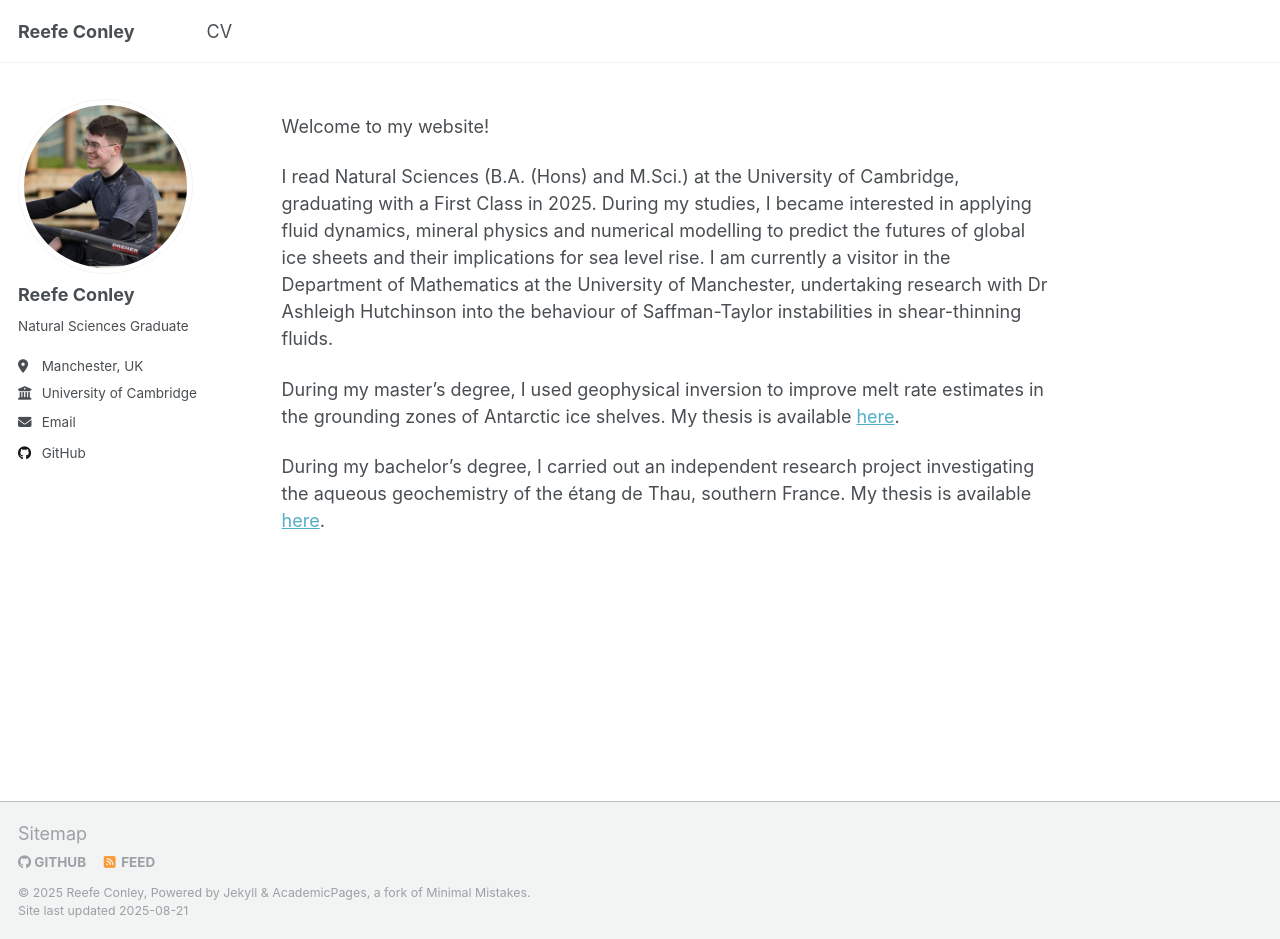
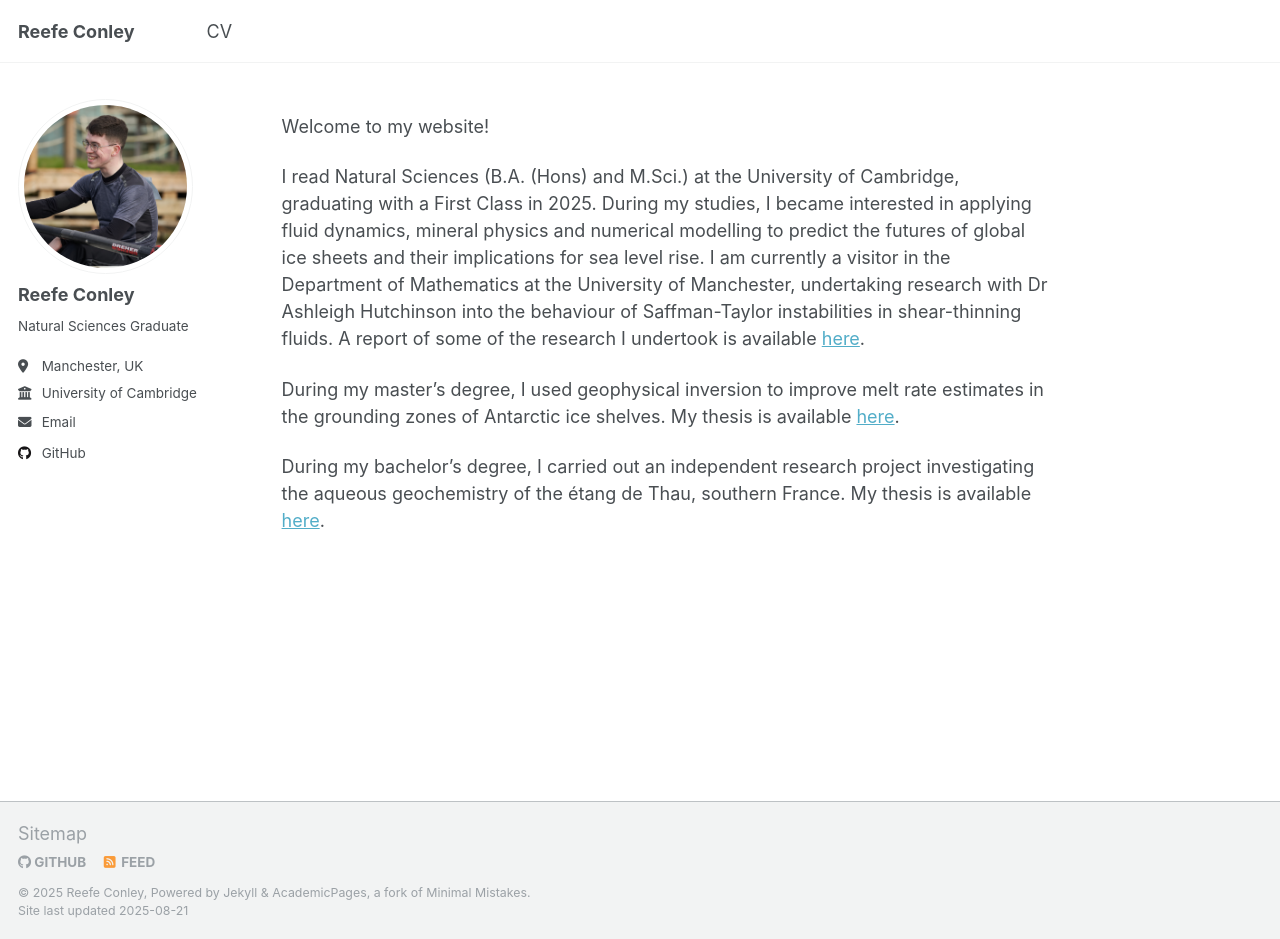
Before and after one commit to reefeconley/reefeconley.github.io, a Jekyll site: the page built from _pages/about.md, in a window 1280 px wide and 939 px high. Built offline with Jekyll 4.4.1, drawn with Linux system fonts in a browser that asks for light colours; a script that is not in the unit is left out.

Commit message:
added ST report

```diff
--- a/_pages/about.md
+++ b/_pages/about.md
@@ -9,7 +9,7 @@
 
 Welcome to my website!
 
-I read Natural Sciences (B.A. (Hons) and M.Sci.) at the University of Cambridge, graduating with a First Class in 2025. During my studies, I became interested in applying fluid dynamics, mineral physics and numerical modelling to predict the futures of global ice sheets and their implications for sea level rise. I am currently a visitor in the Department of Mathematics at the University of Manchester, undertaking research with Dr Ashleigh Hutchinson into the behaviour of Saffman-Taylor instabilities in shear-thinning fluids.
+I read Natural Sciences (B.A. (Hons) and M.Sci.) at the University of Cambridge, graduating with a First Class in 2025. During my studies, I became interested in applying fluid dynamics, mineral physics and numerical modelling to predict the futures of global ice sheets and their implications for sea level rise. I am currently a visitor in the Department of Mathematics at the University of Manchester, undertaking research with Dr Ashleigh Hutchinson into the behaviour of Saffman-Taylor instabilities in shear-thinning fluids. A report of some of the research I undertook is available <a href="/pdfs/Saffman_Taylor_report_rjc.pdf">here</a>.
 
 During my master's degree, I used geophysical inversion to improve melt rate estimates in the grounding zones of Antarctic ice shelves. My thesis is available <a href="/pdfs/Part_III_Dissertation_rjc213.pdf">here</a>.
 
```
Also changed, not shown: 3 other files.
